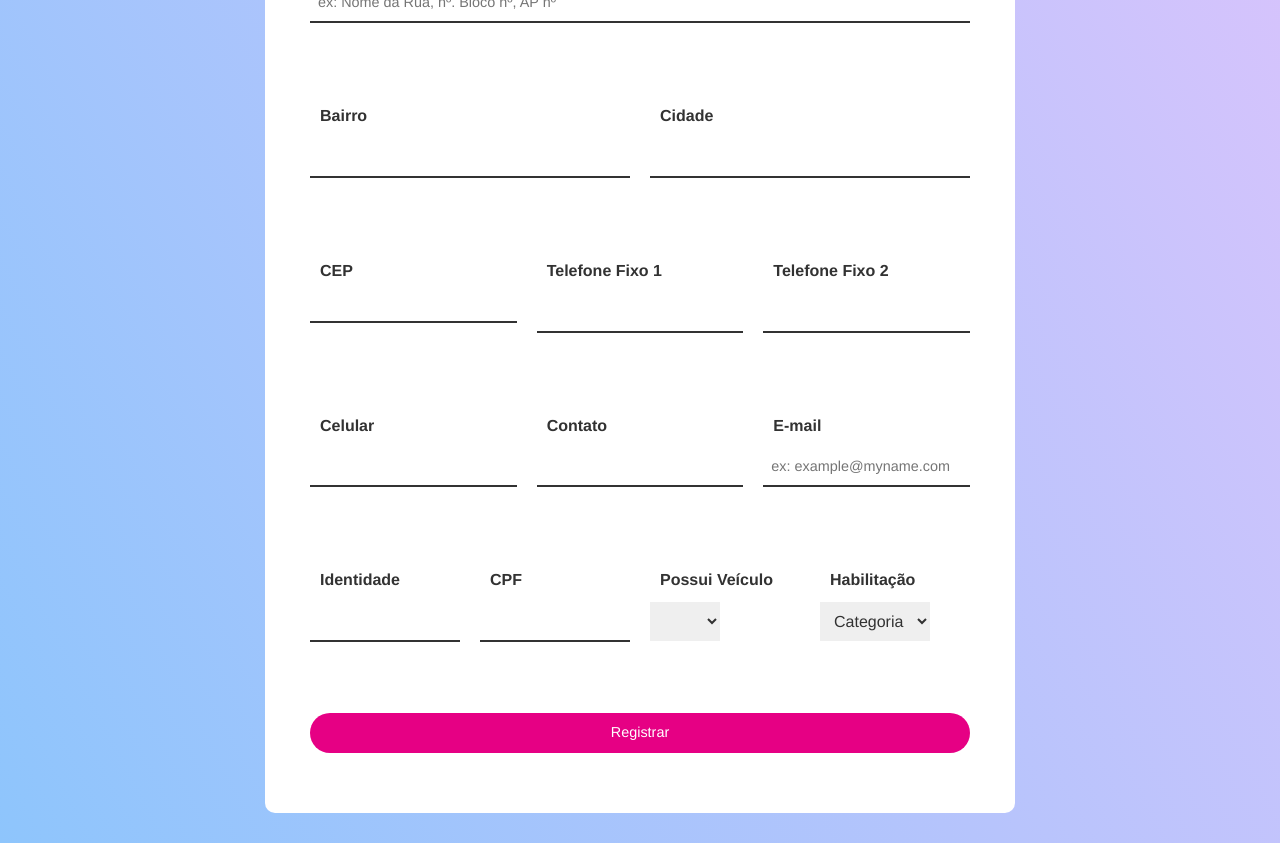
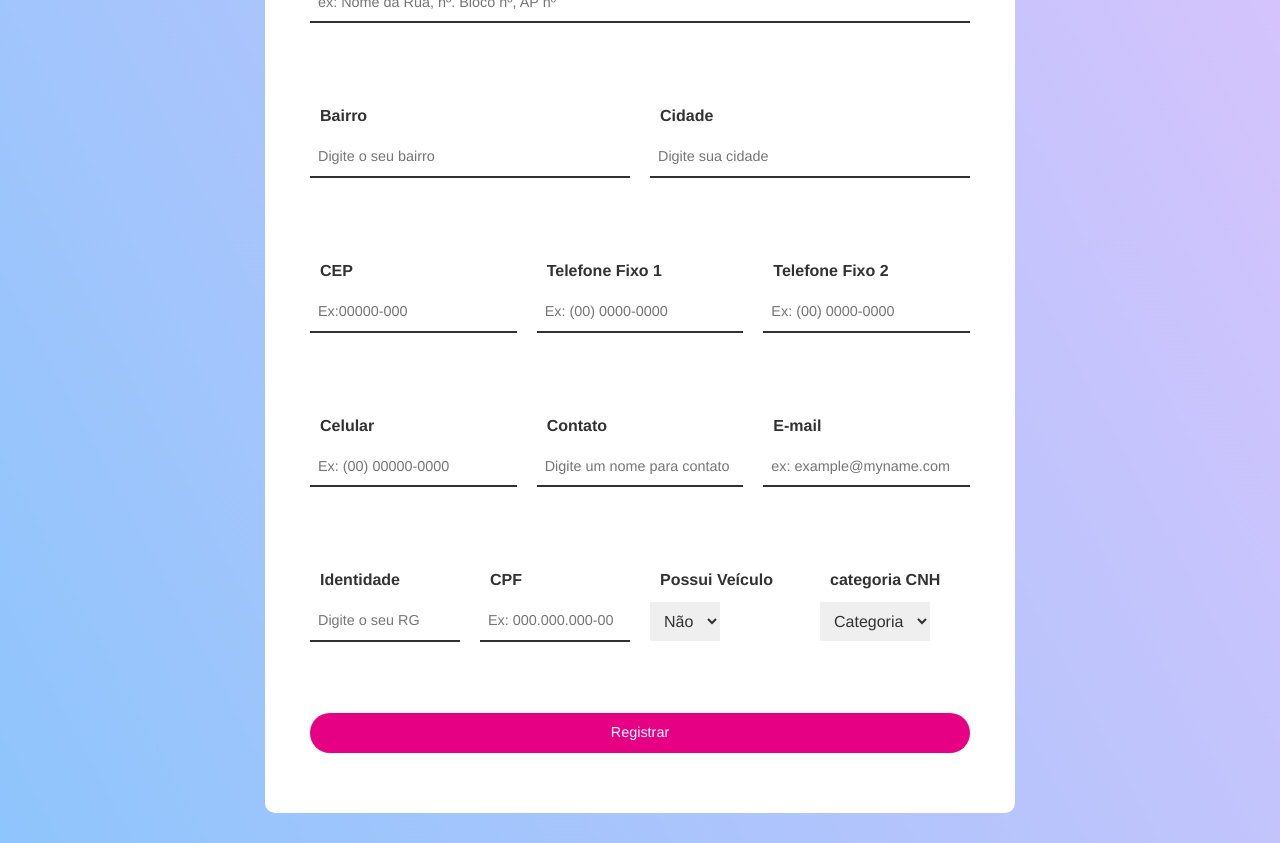
Before and after one commit to gustavomarim/desafio-formulario-gama, a React (Create React App) app: page / in a window 1280 px wide. Shown: the part 520-1363 px from the top of the page. Built offline with nearby package versions, Linux system fonts and the light colour scheme; no server answers.

Commit message:
Alterações

```diff
--- a/src/App.css
+++ b/src/App.css
@@ -38,7 +38,7 @@ body {
 
 #cep {
   margin-top: 0;
-  padding   : 3px;
+  padding   : 8px;
 }
 
 form {
--- a/src/App.js
+++ b/src/App.js
@@ -1,6 +1,7 @@
-import { useState } from 'react';
 import './App.css';
 import axios from 'axios';
+// import TrackCep from './components/TrackCep';
+import { useState } from 'react';
 import { useForm } from 'react-hook-form';
 import { yupResolver } from '@hookform/resolvers/yup';
 // import * as yup from 'yup';
@@ -11,8 +12,6 @@ function App() {
     resolver: yupResolver(schema)
   });
 
-  const onSubmit = data => console.log(data);;
-
   const [formValues, setFormValues] = useState({});
   const [events, setEvents] = useState([]);
 
@@ -20,17 +19,6 @@ function App() {
     const arr = [obj];
     return arr;
   };
-
-  // const handleInputChange = (e) => {
-  //   const { name, value } = e.target
-  //   setFormValues({ ...formValues, [name]: value })
-  // }
-
-  // const handleSubmit = (e) => {
-  //   // e.preventDefault()
-  //   // const formData = new FormData(e.target)
-  //   // const data = Object.fromEntries(formData) // Obj com todos os dados do form
-  // }
 
   const fetchAddress = async () => {
     const address = await axios.get(`https://viacep.com.br/ws/${formValues.cep}/json`);
@@ -44,6 +32,34 @@ function App() {
     });
   };
 
+  const createCandidate = async (data) => {
+    try {
+      const user = await axios.post('http://localhost:3001/register', data);
+      if (user.status === 200) {
+        alert("Usuário Criado com sucesso!")
+      }
+    } catch (error) {
+      alert("Falha ao criar usuário")
+      console.log(error);
+    }
+  }
+
+  const onSubmit = data => {
+    console.log(data);
+
+    try {
+
+    } catch (e) {
+      console.log(e);
+    }
+  };
+
+  // const handleSubmit = (e) => {
+  //   // e.preventDefault()
+  //   // const formData = new FormData(e.target)
+  //   // const data = Object.fromEntries(formData) // Obj com todos os dados do form
+  // }
+
   return (
     <div id="main-container" onSubmit={handleSubmit(onsubmit)} >
       <h1>Cadastro de Currículo - JobsNET</h1>
@@ -51,18 +67,19 @@ function App() {
       <form id="register-form">
 
         <div className="half-box" >
-          <label htmlFor="name">Nome</label>
+          <label htmlFor="nome">Nome</label>
           <input type="text" name="nome" id="nome"
             placeholder="Digite seu nome completo"
-            {...register("name")} />
-          <p>{errors.name?.message}</p>
+            {...register("nome")} />
+          <p>{errors.nome?.message}</p>
         </div>
 
         <div className="half-box" >
           <label htmlFor="cargo" >Cargo Pretendido</label>
-          <input type="text" name="cargo" id="cargo"
+          <input type="text" name="cargoPretendido" id="cargo"
+            placeholder="Digite o cargo que deseja se candidatar"
             {...register("cargo")} />
-          <p>{errors.cargo?.message}</p>
+          <p>{errors.cargoPretendido?.message}</p>
         </div>
 
         <div className="dataNascimento">
@@ -97,13 +114,15 @@ function App() {
         <div className="full-box" >
           <label>Endereço</label>
           <input type="text" name="logradouro" id="logradouro" placeholder="ex: Nome da Rua, nº. Bloco nº, AP nº"
-            {...register("logradouro")} />
+            {...register("logradouro")}
+          />
           <p>{errors.logradouro?.message}</p>
         </div>
 
         <div className="half-box" >
           <label >Bairro</label>
           <input type="text" name="bairro" id="bairro"
+            placeholder="Digite o seu bairro"
             {...register("bairro")} />
           <p>{errors.bairro?.message}</p>
         </div>
@@ -111,6 +130,7 @@ function App() {
         <div className="half-box" >
           <label >Cidade</label>
           <input type="text" name="cidade" id="cidade"
+            placeholder="Digite sua cidade"
             {...register("cidade")} />
           <p>{errors.cidade?.message}</p>
         </div>
@@ -118,13 +138,15 @@ function App() {
         <div className="triple-box">
           <label >CEP</label>
           <input type="text" name="cep" id="cep"
-            {...register("cep")} onBlur={fetchAddress()} />
+            placeholder="Ex:00000-000"
+            {...register("cep")} />
           <p>{errors.cep?.message}</p>
         </div>
 
         <div className="triple-box">
           <label >Telefone Fixo 1</label>
           <input type="text" name="telefone1" id="telefone1"
+            placeholder="Ex: (00) 0000-0000"
             {...register("telefone1")} />
           <p>{errors.telefone1?.message}</p>
         </div>
@@ -132,6 +154,7 @@ function App() {
         <div className="triple-box">
           <label >Telefone Fixo 2</label>
           <input type="text" name="telefone2" id="telefone2"
+            placeholder="Ex: (00) 0000-0000"
             {...register("telefone2")} />
           <p>{errors.telefone2?.message}</p>
         </div>
@@ -139,6 +162,7 @@ function App() {
         <div className="triple-box">
           <label >Celular</label>
           <input type="text" name="celular" id="celular"
+            placeholder="Ex: (00) 00000-0000"
             {...register("celular")} />
           <p>{errors.celular?.message}</p>
         </div>
@@ -146,13 +170,15 @@ function App() {
         <div className="triple-box">
           <label >Contato</label>
           <input type="text" name="contato" id="contato"
+            placeholder="Digite um nome para contato"
             {...register("contato")} />
           <p>{errors.contato?.message}</p>
         </div>
 
         <div className="triple-box">
           <label htmlFor="email">E-mail</label>
-          <input type="email" name="email" id="email" placeholder="ex: example@myname.com"
+          <input type="email" name="email" id="email"
+            placeholder="ex: example@myname.com"
             {...register("email")} />
           <p>{errors.email?.message}</p>
         </div>
@@ -160,6 +186,7 @@ function App() {
         <div className="quarter-box">
           <label htmlFor="identidade">Identidade</label>
           <input type="text" name="identidade" id="identidade"
+            placeholder="Digite o seu RG"
             {...register("identidade")} />
           <p>{errors.identidade?.message}</p>
         </div>
@@ -167,25 +194,25 @@ function App() {
         <div className="quarter-box">
           <label >CPF</label>
           <input type="text" name="cpf" id="cpf"
+            placeholder="Ex: 000.000.000-00"
             {...register("cpf")} />
-            <p>{errors.cpf?.message}</p>
+          <p>{errors.cpf?.message}</p>
         </div>
 
         <div className="quarter-box" >
           <label id="veiculo">Possui Veículo</label>
-          <select name="veiculo"
-          {...register("veiculo")}>
-            <option value="veiculo-vazio"></option>
+          <select name="possuiVeiculo"
+            {...register("veiculo")}>
+            <option value="veiculo-nao">Não</option>
             <option value="veiculo-sim">Sim</option>
-            <option value="veiculo-nao">Não</option>
           </select>
-            <p>{errors.veiculo?.message}</p>
+          <p>{errors.veiculo?.message}</p>
         </div>
 
         <div className="quarter-box" >
-          <label id="habilitacao">Habilitação</label>
-          <select
-          {...register("habilitacao")}>
+          <label id="categoriaCNH" >categoria CNH</label>
+          <select name="categoriaCNH"
+            {...register("categoriaCNH")}>
             <option value="categoria-vazia">Categoria</option>
             <option value="categoria-a">A</option>
             <option value="categoria-b">B</option>
@@ -193,7 +220,7 @@ function App() {
             <option value="categoria-d">D</option>
             <option value="categoria-e">E</option>
           </select>
-            <p>{errors.habilitacao?.message}</p>
+          <p>{errors.habilitacao?.message}</p>
         </div>
 
         <div className="full-box">
```
